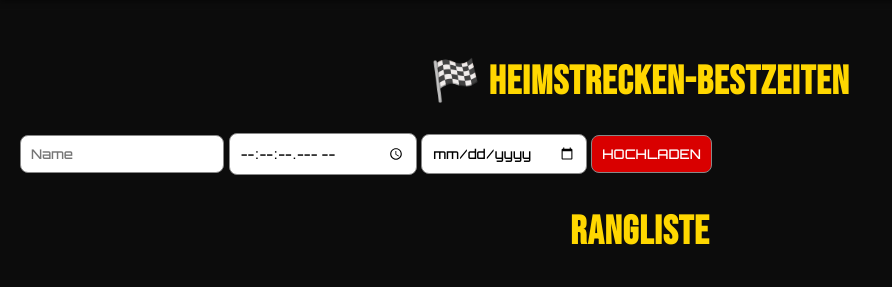
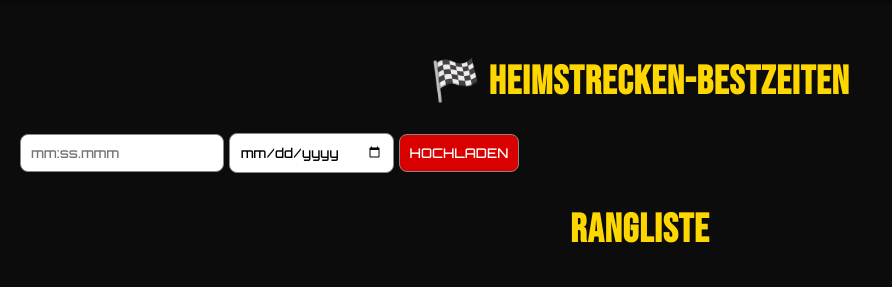
Before and after one commit to Tafi03/racevalleykings, a Flask app: page /zeiten in a window 1280 px wide. Shown: the part 50-337 px from the top of the page, without its empty margins (0-892 px from the left). Run offline with Flask 3, Linux system fonts and the light colour scheme; the visitor is signed in with stand-in values (Sample User, id 1).

Commit message:
Auto-Name & mm:ss.mmm Zeitformat

```diff
--- a/app.py
+++ b/app.py
@@ -87,17 +87,18 @@
 def add():
     if 'user' not in session:
         return redirect('/login')
-    name  = request.form['name']
+
     zeit  = request.form['zeit']
     datum = request.form['datum']
     owner = session['user']
+
     with engine.begin() as conn:
         conn.execute(
             text("""
                 INSERT INTO zeiten (name, zeit, datum, "user")
                 VALUES (:n, :z, :d, :o)
             """),
-            {"n": name, "z": zeit, "d": datum, "o": owner}
+            {"n": owner, "z": zeit, "d": datum, "o": owner}
         )
     return redirect('/zeiten')
 
--- a/templates/index.html
+++ b/templates/index.html
@@ -21,12 +21,17 @@
 
     <h1>🏁 Heimstrecken-Bestzeiten</h1>
 
-    <form action="/add" method="POST" class="zeit-form">
-        <input type="text" name="name" placeholder="Name" required>
-        <input type="time" name="zeit" step="0.01" required>
-        <input type="date" name="datum" required>
-        <button type="submit">Hochladen</button>
-    </form>
+  <form action="/add" method="POST" class="zeit-form">
+    <input type="text"
+           name="zeit"
+           placeholder="mm:ss.mmm"
+           pattern="^[0-5]?[0-9]:[0-5][0-9]\.[0-9]{1,3}$"
+           title="Format: Minuten:Sekunden.Millisekunden (z.B. 02:15.123)"
+           required>
+
+    <input type="date" name="datum" required>
+    <button type="submit">Hochladen</button>
+</form>
 
     <h2>Rangliste</h2>
     <table>
```
